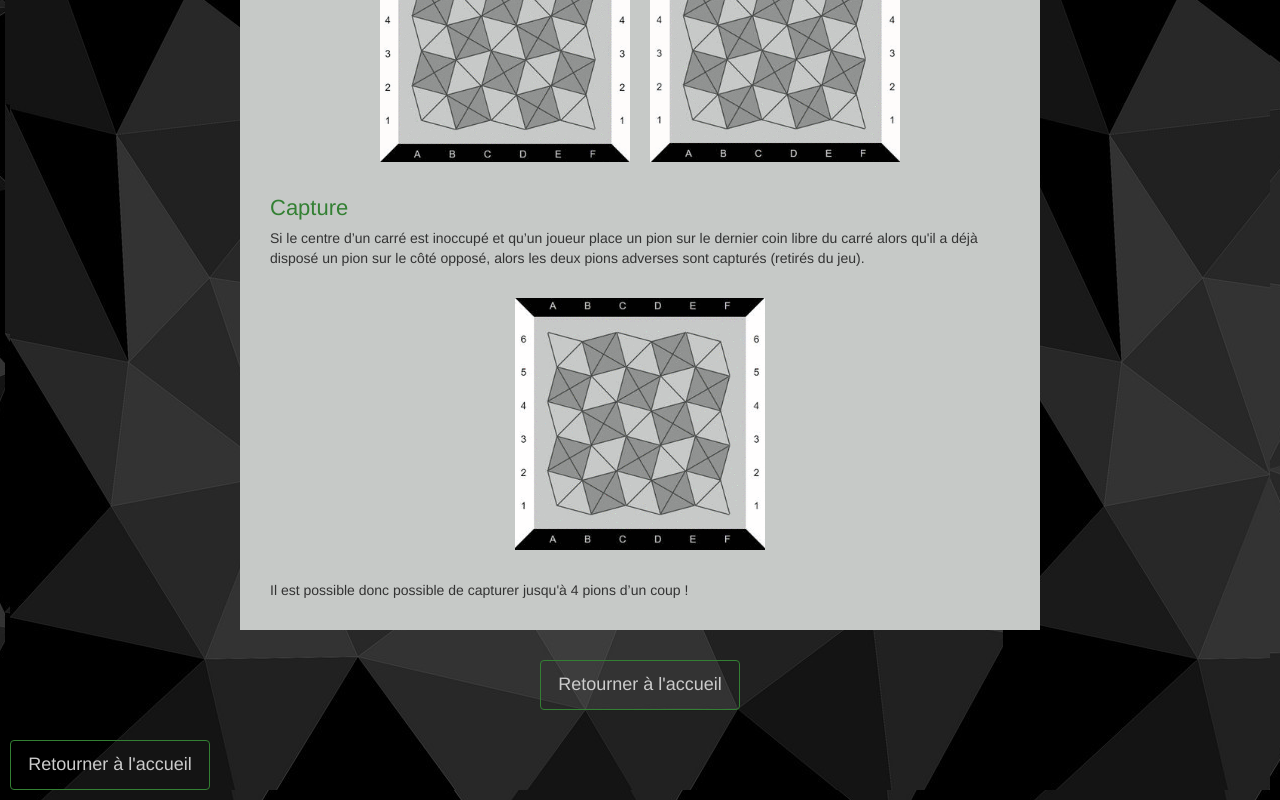
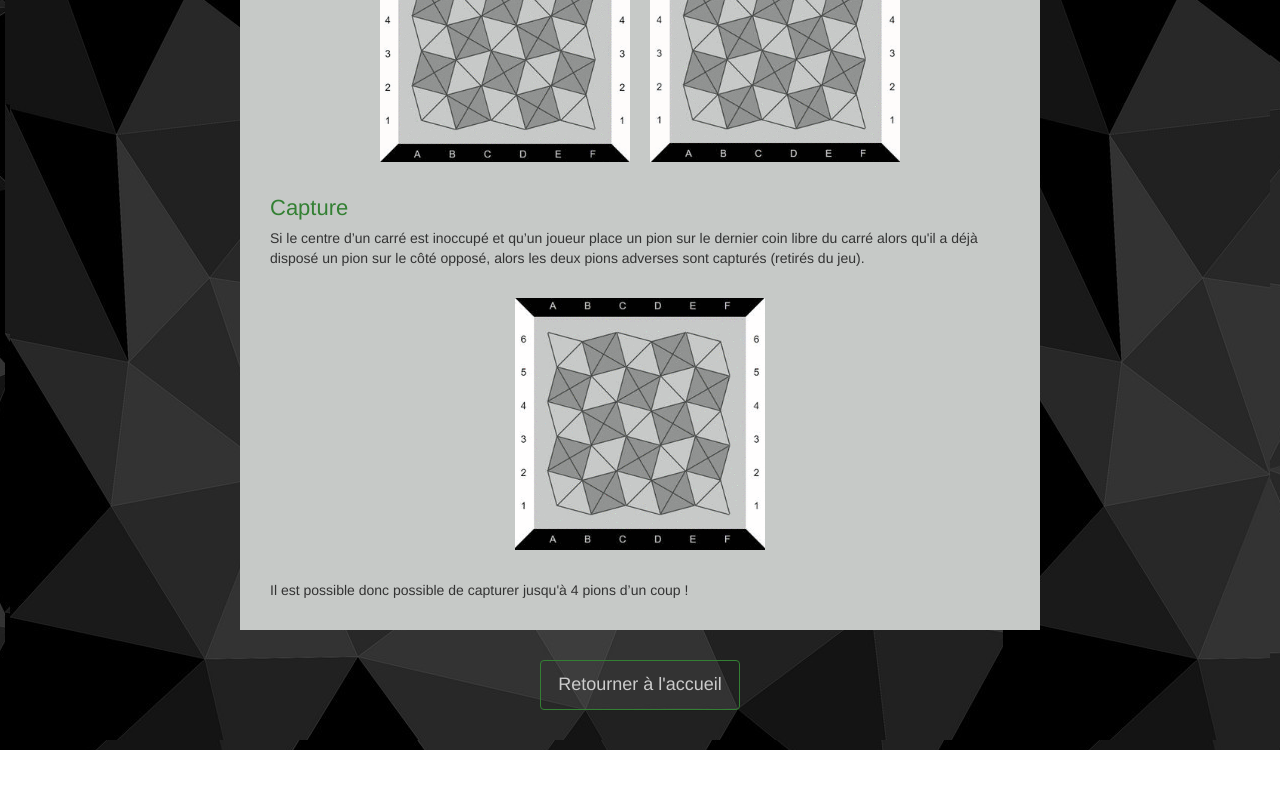
Before and after one commit to JulieC35/IA-front, an Angular app: page /rules in a window 1280 px wide. Shown: the part 1176-1976 px from the top of the page. After the commit the page ends 1926 px from the top, so only its background shows below. Built offline with nearby package versions, Linux system fonts and the light colour scheme.

Commit message:
modifs bouton retour a l'accueil

```diff
--- a/src/app/rules-view/rules-view.component.html
+++ b/src/app/rules-view/rules-view.component.html
@@ -46,7 +46,6 @@
 
   </div>
 
-  <button (click)="accueil()">Retourner à l'accueil</button>
+  <button routerLink="/">Retourner à l'accueil</button>
 
 </div>
-<button routerLink="/">Retourner à l'accueil</button>
--- a/src/app/rules-view/rules-view.component.ts
+++ b/src/app/rules-view/rules-view.component.ts
@@ -14,8 +14,4 @@ export class RulesViewComponent implements OnInit {
 
   ngOnInit(): void { }
 
-  accueil() {
-    this.router.navigate(['home']);
-  }
-
 }
```
